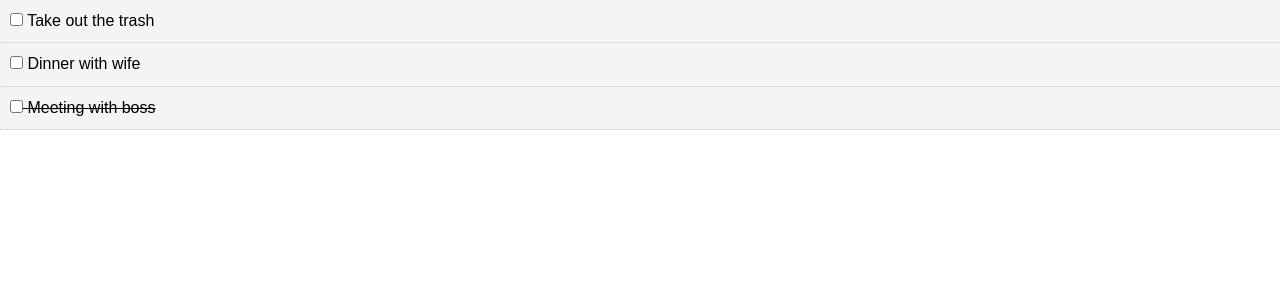
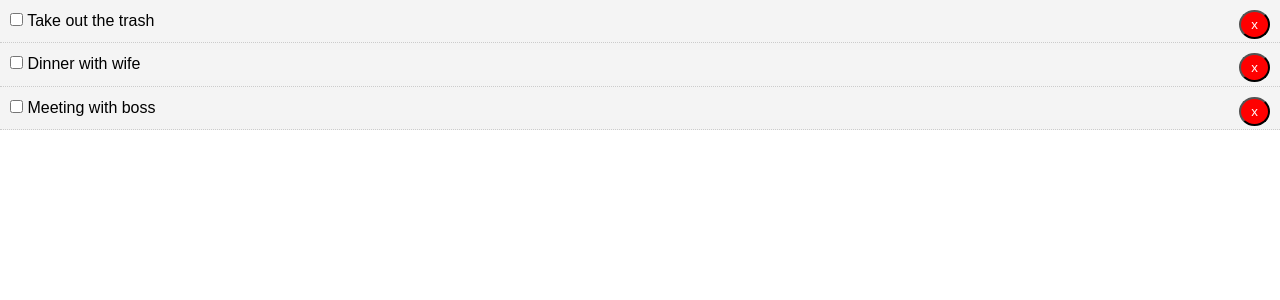
Before and after one commit to jaoist/react-crash-todo, a React (Create React App) app: page / in a window 1280 px wide. Shown: the top 300 px of the page. Built offline with nearby package versions, Linux system fonts and the light colour scheme.

Commit message:
Added delete todo button

```diff
--- a/src/App.js
+++ b/src/App.js
@@ -18,19 +18,31 @@
       {
         id: 3,
         title: 'Meeting with boss',
-        completed: true
+        completed: false
       }
     ]
   }
+  // Toggle complete
+  markComplete = (id) => {
+    this.setState({todos: this.state.todos.map(todo => {
+      if (todo.id === id) {
+        todo.completed = !todo.completed
+      }
+      return todo
+    })});
+  }
 
-  markComplete = () => {
-    console.log('From App.js')
+  // Delete Todo
+  delTodo = (id) => {
+    this.setState({ todos: [...this.state.todos.filter(todo => todo.id !== id)] })
   }
 
   render() {
     return (
       <div className="App">
-        <Todos todos={this.state.todos} markComplete={this.markComplete} /> {/*'todos' sets a property on the Todos object, as does markComplete */}
+        <Todos todos={this.state.todos}
+          markComplete={this.markComplete}
+          delTodo={this.delTodo} /> {/*'todos' sets a property on the Todos object, as does markComplete */}
       </div>
     );
   }
--- a/src/components/TodoItem.js
+++ b/src/components/TodoItem.js
@@ -13,11 +13,14 @@
   }
 
   render() {
+    const {id, title} = this.props.todo;
     return (
       <div style={this.getStyle()}>
         <p>
-          <input type="checkbox" onChange={this.props.markComplete}/> {' '}
-          {this.props.todo.title}
+          <input type="checkbox" onChange={this.props.markComplete.bind
+          (this, id)}/> {' '}
+          {title}
+          <button onClick={this.props.delTodo.bind(this, id)} style={btnStyle}>x</button>
         </p>
       </div>
     );
@@ -29,4 +32,13 @@
   todo: PropTypes.object.isRequired
 }
 
+const btnStyle = {
+  background: '#ff0000',
+  color: '#fff',
+  padding: '5px 10px',
+  borderRadius: '50%',
+  cursor: 'pointer',
+  float: 'right'
+}
+
 export default TodoItem
--- a/src/components/Todos.js
+++ b/src/components/Todos.js
@@ -7,7 +7,7 @@
     return (
       this.props.todos.map((todo) => (
       <TodoItem key={todo.id} todo={todo} markComplete=
-      {this.props.markComplete}/>
+      {this.props.markComplete} delTodo={this.props.delTodo}/>
       ))
     );
   }
```
